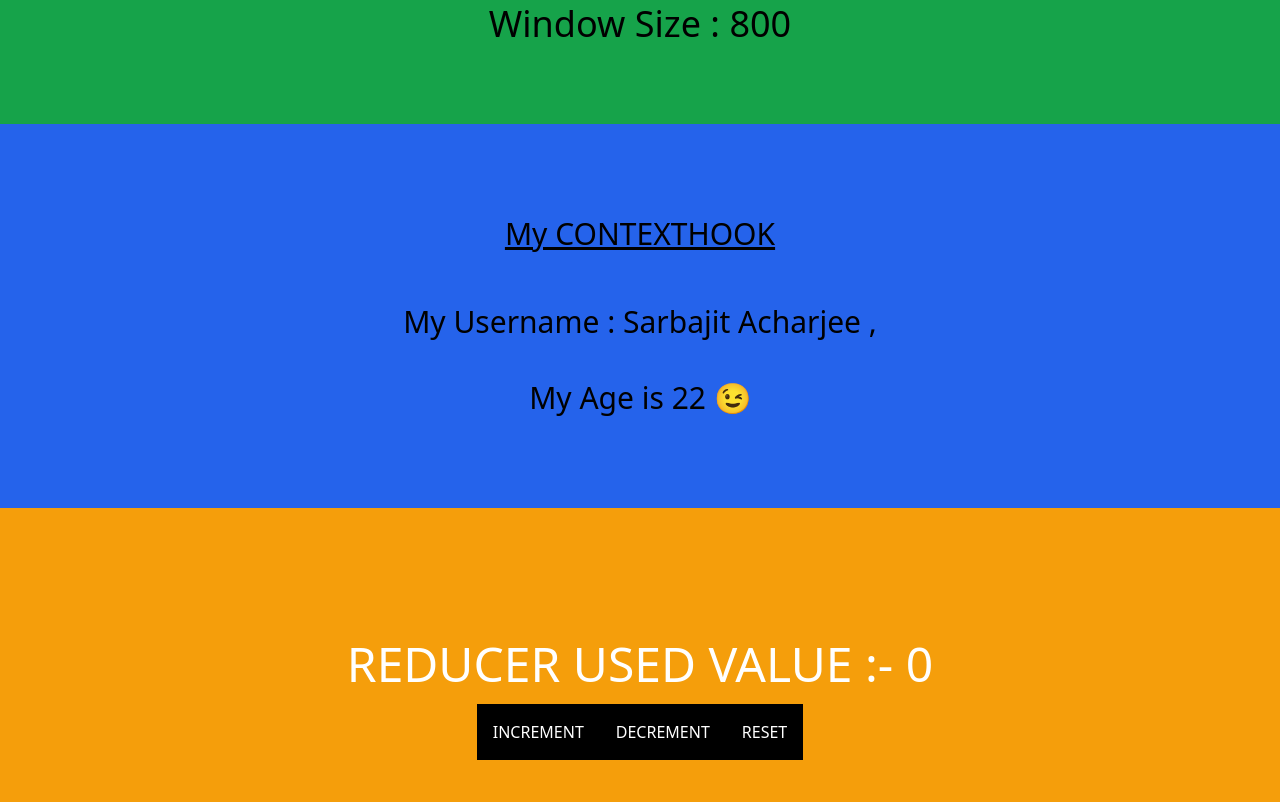
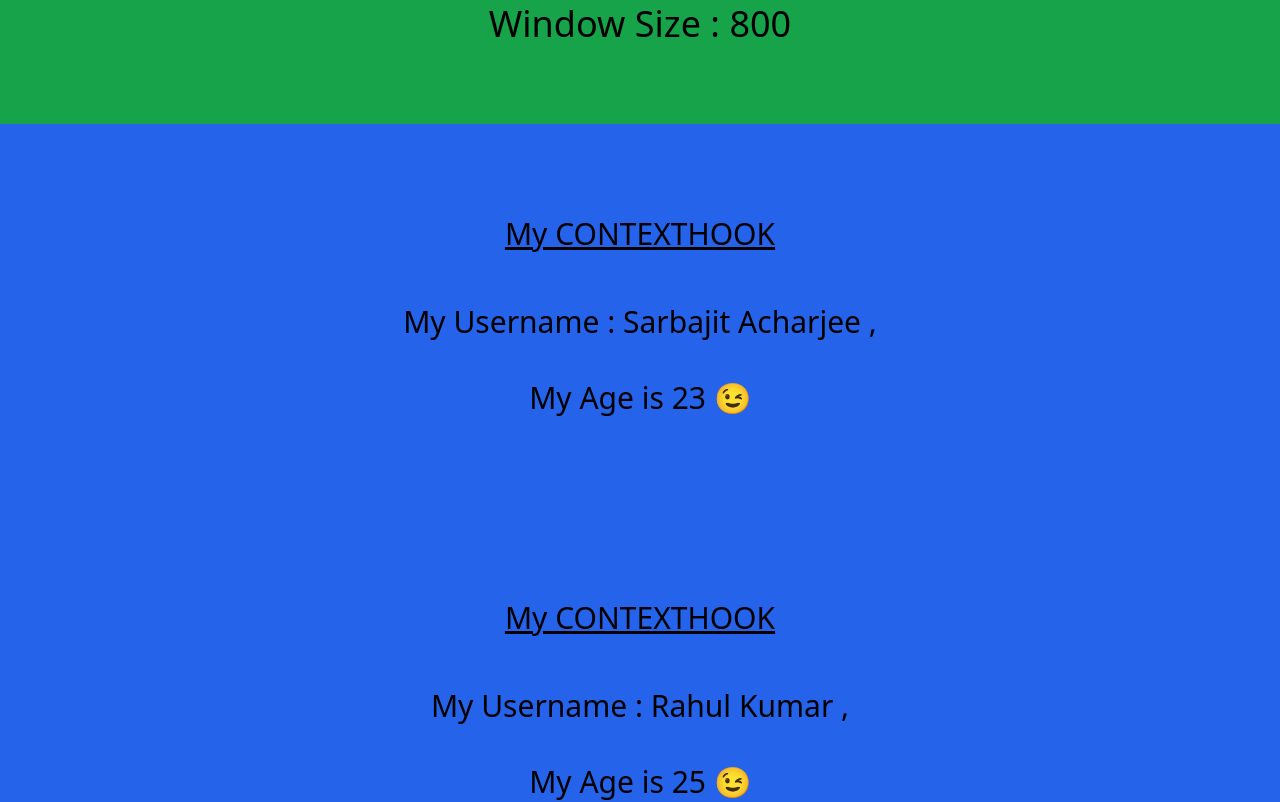
Before and after one commit to sarbajitacharjee/React-hooks, a React (Create React App) app: page / in a window 1280 px wide. Shown: the part 260-1062 px from the top of the page. Built offline with nearby package versions, Linux system fonts and the light colour scheme.

Commit message:
ADD hooking change

```diff
--- a/src/App.js
+++ b/src/App.js
@@ -1,34 +1,30 @@
 /* eslint-disable no-unused-vars */
-import React from 'react'
-import ReactHook from './components/React-hooks.js'
-import { useContext } from 'react'
-import { AppContext } from './components/CreateContext.js'
-import Reducer from './components/Reducer.js'
-import UseRefHook from './components/UseRefHook'
-import Callback from './components/Callback.js'
-import Memo from './components/Memo.js'
-import FilterMemo from './components/Filtermemo.js'
-
+import React from 'react';
+import ReactHook from './components/React-hooks.js';
+import Reducer from './components/Reducer.js';
+import UseRefHook from './components/UseRefHook';
+import Callback from './components/Callback.js';
+import Memo from './components/Memo.js';
+import FilterMemo from './components/Filtermemo.js';
+import MyHook from './components/MyHook.js';
+import { MyProvider } from './components/CreateContext.js';
 
 const App = () => {
-  // const user = useContext(AppContext)
-
   return (
     <>
+    <MyProvider> {/* Use AppProvider to wrap components that need access to context */}
+
     <ReactHook />
-    <Reducer/>
-    <UseRefHook/>
-    <Callback/>
-    <Memo/>
-    <FilterMemo/>
-    {/* <div>
-      <h1>
-        {user.name}
-      </h1>
-    </div>    */}
+      <MyHook />
+      <Reducer />
+      <UseRefHook />
+      <Callback />
+      <Memo />
+      <FilterMemo />
 
-    </>
-  )
+    </MyProvider>
+      </>
+  );
 }
 
-export default App
+export default App;
--- a/src/components/CreateContext.js
+++ b/src/components/CreateContext.js
@@ -6,20 +6,24 @@ import react , { createContext , useContext } from "react";
 const AppContext = createContext();
 
 const AppProvider = ({children}) =>{
-    const userData = {
+    const user1 = {
         name: "Sarbajit Acharjee",
-        age: 22,
+        age: 23,
       };
+      const user2 ={
+        name: "Rahul Kumar",
+        age: 25,
+      }
 
     return(
-        <AppContext.Provider value={userData}>
+        <AppContext.Provider value={{user1,user2}}>
             {children}
         </AppContext.Provider>
     );
 };
 
 const useGlobalContext = () =>{
-    return useContext(AppContext);
+    return useContext(AppContext);            // use global context as option 2 for Accessing data
 }
 
 
--- a/src/components/MyHook.js
+++ b/src/components/MyHook.js
@@ -0,0 +1,20 @@
+import { useContext } from 'react'
+import React from 'react'
+import { AppContext } from './CreateContext'
+// import { useContext } from 'react';
+
+const MyHook = () => {
+
+    const {user1,user2} =useContext(AppContext);
+  return (
+    <div className="w-full h-96 text-black text-3xl flex flex-col gap-10 justify-center items-center  bg-blue-600">
+      <h1 className="underline mb-3">My CONTEXTHOOK</h1>
+      <h1>
+        My Username : {user2.name} ,
+      </h1>
+        My Age is {user2.age} 😉
+    </div>
+  )
+}
+
+export default MyHook
--- a/src/components/React-hooks.js
+++ b/src/components/React-hooks.js
@@ -16,7 +16,7 @@ const VideoList = () => {
 
   // const user = useContext(AppContext)                   used for normal use context
 
-  const user = useGlobalContext()                // This line uSed for My Custom Hook 'useglobalcontext'
+  const {user1,user2} = useGlobalContext();          // This line uSed for My Custom Hook 'useglobalcontext'
 
 
   const windowresizer = () => {
@@ -56,9 +56,9 @@ const VideoList = () => {
       <div className="w-full h-96 text-black text-3xl flex flex-col gap-10 justify-center items-center  bg-blue-600">
       <h1 className="underline mb-3">My CONTEXTHOOK</h1>
       <h1>
-        My Username : {user.name} ,
+        My Username : {user1.name} ,
       </h1>
-        My Age is {user.age} 😉
+        My Age is {user1.age} 😉
     </div>
     </>
   );
```
